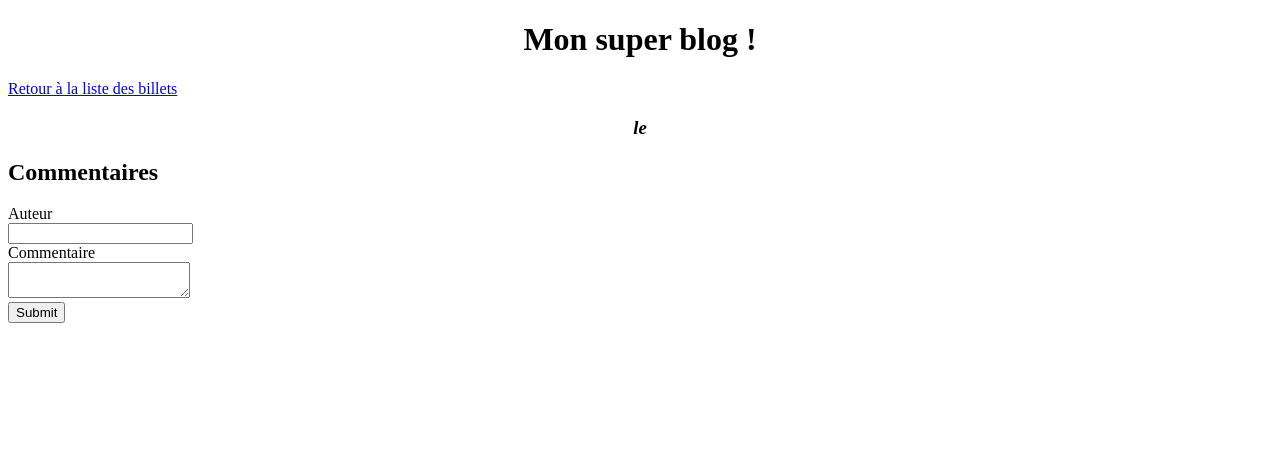
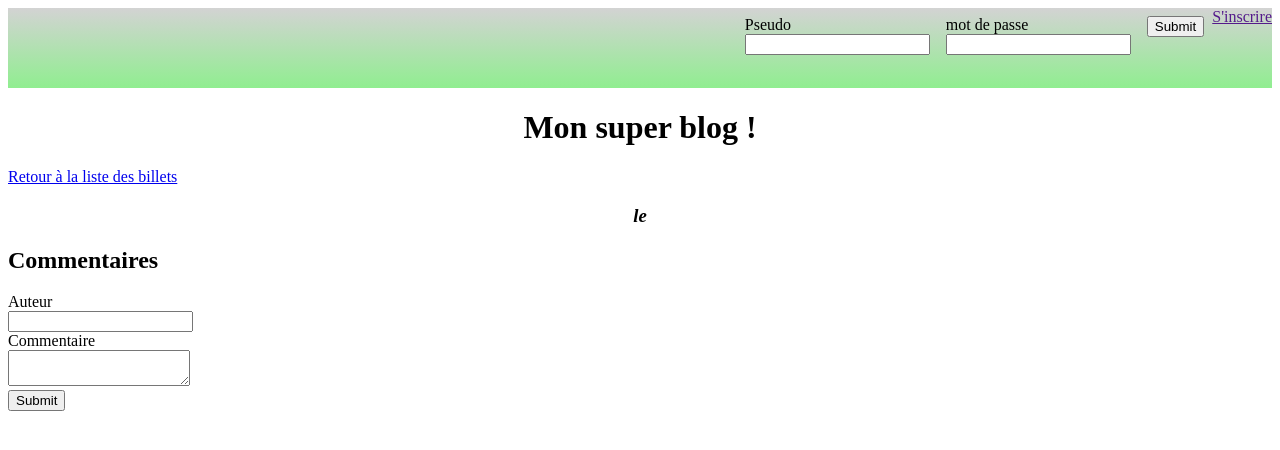
Before and after one commit to Macdelayn/writter_blog_project, a PHP site: page /View/Articles.php in a window 1280 px wide. Shown: the top 450 px of the page. Run offline with PHP 8.4, Linux system fonts and the light colour scheme; the template is opened without the code that fills it, so the values that code supplies are empty.

Commit message:
Update template.php

```diff
--- a/View/template.php
+++ b/View/template.php
@@ -1,12 +1,27 @@
-<!DOCTYPE html>
+ <!DOCTYPE html>
 <html>
     <head>
         <meta charset="utf-8" />
-        <title><?php echo $title; ?></title>
-        <link href="style.css" rel="stylesheet" />
+        <title><?= $title  ?></title>
+        <link href="View/style.css" rel="stylesheet" />
     </head>
-
+    <header>
+        <form class="identification">
+        <div>
+            <label for="userId">Pseudo</label><br />
+            <input type="text" id="userId" name="userId" />
+        </div>
+        <div>
+            <label for="pass">mot de passe</label><br />
+            <input type="password" id="pass" name="pass">
+        </div>
+        <div>
+            <input type="submit" />
+        </div>
+        <a href="">S'inscrire</a>
+        </form>
+    </header>
     <body>
-        <?php echo $content; ?>
+        <?= $content ?>
     </body>
 </html>
```
